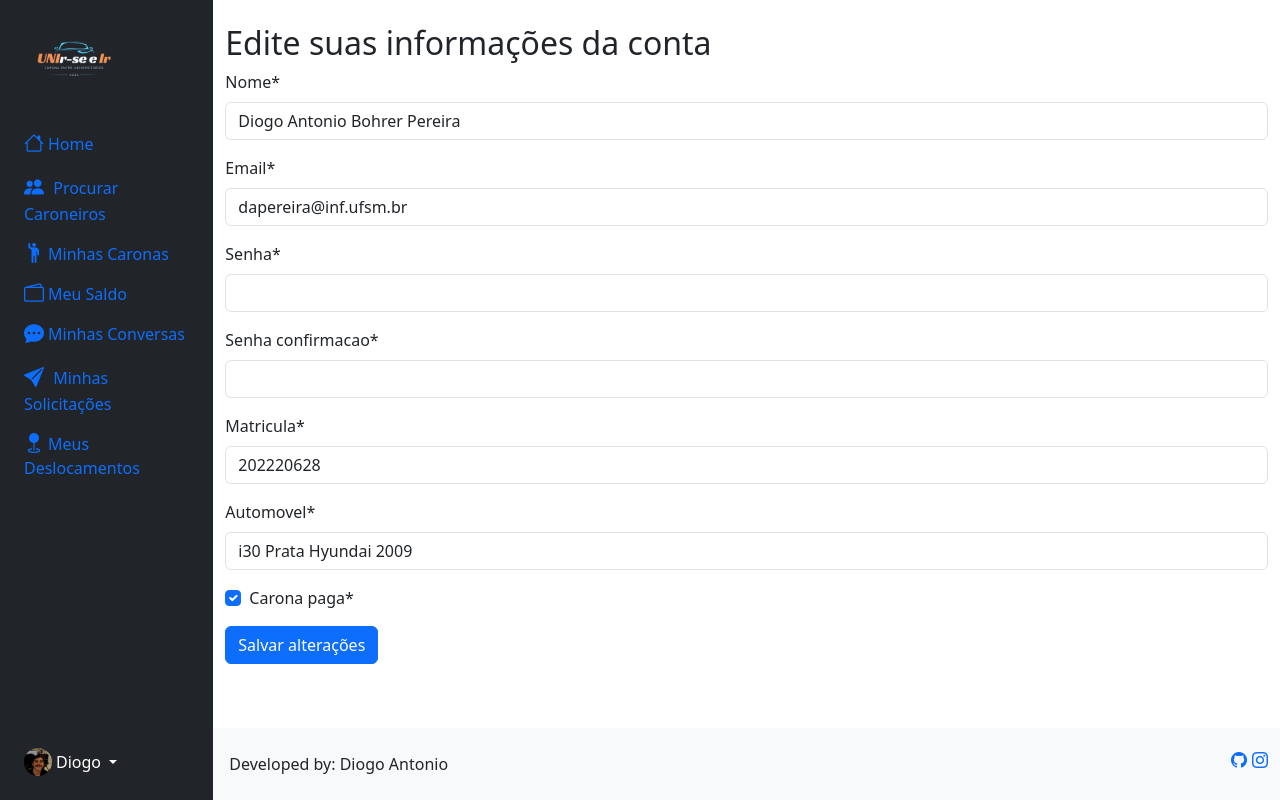
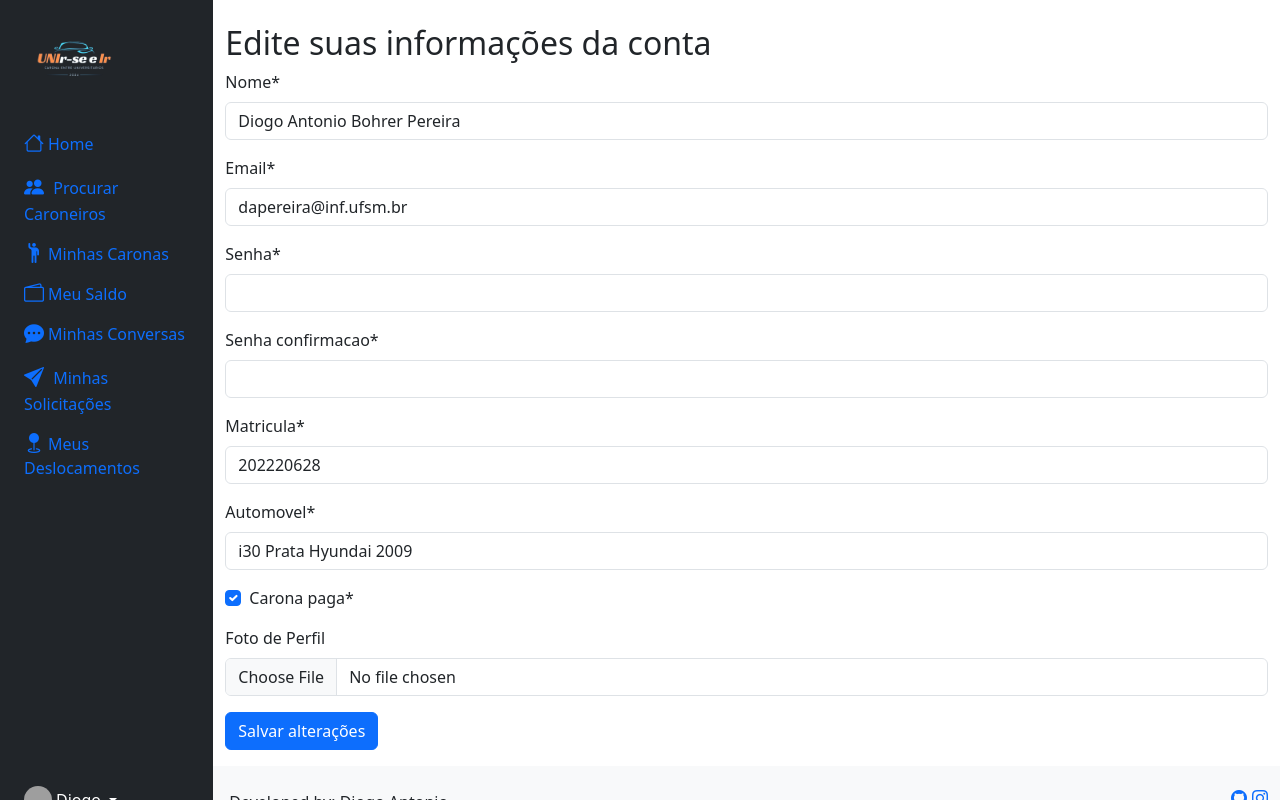
Before and after one commit to Bohredd/unirseeir, a Django app: page /account/ in a window 1280 px wide. Run offline with Django 4.2, Linux system fonts and the light colour scheme; a user stored in the database is signed in; data comes from the database, SQL or seed files in the repository; data that the repository does not hold is empty; some libraries are stand-ins or nearby versions; grey boxes are pictures that could not be loaded.

Commit message:
feat: foto e edicao conta

```diff
--- a/core/forms.py
+++ b/core/forms.py
@@ -220,6 +220,15 @@ class EditCaroneiroForm(forms.Form):
 
     matricula = forms.CharField()
 
+    foto = forms.FileField(
+        label="Foto de Perfil",
+        widget=forms.FileInput(
+            attrs={"placeholder": "Selecione a Foto para o seu Perfil"}
+        ),
+        allow_empty_file=False,
+        required=False,
+    )
+
 
 class EditMotoristaForm(forms.Form):
 
@@ -233,6 +242,16 @@ class EditMotoristaForm(forms.Form):
 
     automovel = forms.CharField()
     carona_paga = forms.BooleanField()
+
+    foto = forms.FileField(
+        label="Foto de Perfil",
+        widget=forms.FileInput(
+            attrs={"placeholder": "Selecione a Foto para o seu Perfil"}
+        ),
+        allow_empty_file=False,
+        required=False,
+    )
+
 
 
 class MensagemForm(forms.Form):
@@ -259,3 +278,15 @@ class EsqueciSenha(forms.Form):
     matricula = forms.CharField(label="Matricula")
 
     email = forms.EmailField()
+
+
+class FotoPerfilForm(forms.Form):
+
+    foto = forms.FileField(
+        label="Foto de Perfil",
+        widget=forms.FileInput(
+            attrs={"placeholder": "Selecione a Foto para o seu Perfil"}
+        ),
+        allow_empty_file=False,
+        required=False,
+    )
--- a/core/models.py
+++ b/core/models.py
@@ -128,6 +128,8 @@ class Cursos(TextChoices):
 def get_upload_path(instance, filename):
     if isinstance(instance, Caroneiro) or isinstance(instance, Motorista):
         return f"files/carona/{instance.user.username}/comprovantes/{filename}"
+    elif isinstance(instance, User):
+        return f"files/carona/{instance.username}/comprovantes/{filename}"
 
     return f"files/carona/{instance.matricula}/comprovantes/{filename}"
 
--- a/core/templates/cadastro.html
+++ b/core/templates/cadastro.html
@@ -21,6 +21,7 @@
         <form method="post" enctype="multipart/form-data">
             {% csrf_token %}
             {{ form_cadastro|crispy }}
+            {{ form_foto|crispy }}
             {{ form_endereco|crispy }}
             <input type="submit" class="btn mt-3" value="Cadastrar">
         </form>
--- a/core/templates/header.html
+++ b/core/templates/header.html
@@ -82,7 +82,7 @@
                 <div class="dropdown py-sm-4 mt-sm-auto ms-auto ms-sm-0 flex-shrink-1">
                     <a href="#" class="d-flex align-items-center text-white text-decoration-none dropdown-toggle"
                        id="dropdownUser1" data-bs-toggle="dropdown" aria-expanded="false">
-                        <img src="{% static 'diogo.png' %}" alt="hugenerd" width="28" height="28"
+                        <img src="../media/{{ request.user.foto }}" alt="hugenerd" width="28" height="28"
                              class="rounded-circle">
                         <span class="d-none d-sm-inline mx-1">{{ request.user.last_name }}</span>
                     </a>
--- a/core/templates/minha_conta.html
+++ b/core/templates/minha_conta.html
@@ -7,7 +7,7 @@
 
 
     <h2> Edite suas informações da conta</h2>
-    <form method="post">
+    <form method="post" enctype="multipart/form-data">
         {% csrf_token %}
         {{ form|crispy }}
         <button type="submit" class="btn btn-primary"> Salvar alterações</button>
--- a/core/views.py
+++ b/core/views.py
@@ -19,6 +19,7 @@ from core.forms import (
     CaronaForm,
     EnderecoForm,
     EsqueciSenha,
+    FotoPerfilForm,
 )
 from core.models import (
     Carona,
@@ -99,6 +100,8 @@ def register_view(request):
 
     if request.method == "POST":
         form = CadastroForm(request.POST)
+
+        print(request.FILES)
         if form.is_valid():
             nome = form.cleaned_data["nome"]
             email = form.cleaned_data["email"]
@@ -133,6 +136,7 @@ def register_view(request):
                     email=email,
                     password=senha,
                     tipo_ativo=tipo,
+                    foto=request.FILES["foto"],
                 )
 
                 user.save()
@@ -178,6 +182,7 @@ def register_view(request):
                     user = user.first()
 
                     user.tipo_ativo = tipo
+                    user.foto = request.FILES["foto"]
                     user.save()
 
                     Extrato.objects.create(
@@ -202,11 +207,16 @@ def register_view(request):
     else:
         form_cadastro = CadastroForm()
         form_endereco = EnderecoForm()
+        form_foto = FotoPerfilForm()
 
     return render(
         request,
         "cadastro.html",
-        {"form_cadastro": form_cadastro, "form_endereco": form_endereco},
+        {
+            "form_cadastro": form_cadastro,
+            "form_endereco": form_endereco,
+            "form_foto": form_foto,
+        },
     )
 
 
@@ -303,8 +313,9 @@ def register_type_view(request, tipo):
 
                 temp.delete()
 
-                return render(request, "cadastro_caroneiro.html")
-        else:
+                return redirect(
+                    "home",
+                )
             pass
     else:
         if tipo == "motorista":
@@ -747,11 +758,13 @@ def minha_conta_view(request):
                     matricula = form.cleaned_data["matricula"]
                     automovel = form.cleaned_data["automovel"]
                     carona_paga = form.cleaned_data["carona_paga"]
+                    foto = request.FILES["foto"]
 
                     request.user.first_name = nome
                     request.user.last_name = nome.split(" ")[0]
                     request.user.email = email
                     request.user.set_password(senha)
+                    request.user.foto = foto
                     request.user.save()
 
                     motorista.nome = nome
@@ -790,6 +803,8 @@ def minha_conta_view(request):
                 email = form.cleaned_data["email"]
                 senha = form.cleaned_data["senha"]
                 matricula = form.cleaned_data["matricula"]
+                print(request.FILES)
+                foto = request.FILES["foto"]
 
                 caroneiro = Caroneiro.objects.filter(
                     user=request.user,
@@ -802,6 +817,7 @@ def minha_conta_view(request):
                     request.user.last_name = nome.split(" ")[0]
                     request.user.email = email
                     request.user.set_password(senha)
+                    request.user.foto = foto
                     request.user.save()
 
                     caroneiro.nome = nome
```
